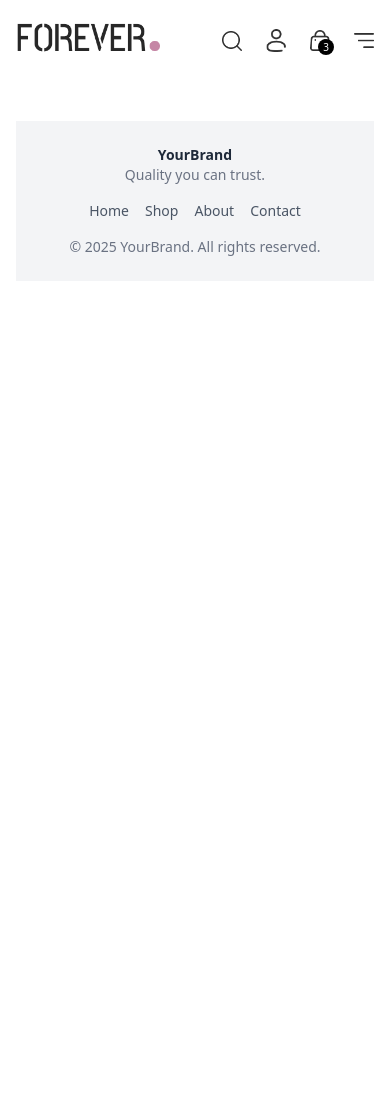
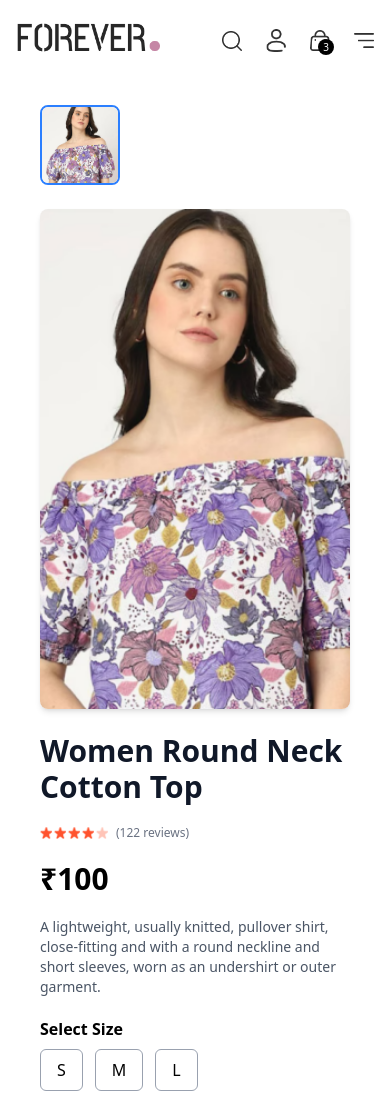
Before and after one commit to Nitesh-00/Projects, a React (Vite) app in the folder E-Commerce/frontend/: page /product/aaaaa in a window 390 px wide. Shown: the top 1097 px of the page. Before the commit the page ends 844 px from the top, so only its background shows below. Built offline with nearby package versions, Linux system fonts and the light colour scheme.

Commit message:
Product Page Added

```diff
--- a/E-Commerce/frontend/src/App.jsx
+++ b/E-Commerce/frontend/src/App.jsx
@@ -11,12 +11,14 @@ import Cart from "./pages/Cart";
 import PlaceOrder from "./pages/PlaceOrder";
 import NavBar from "./components/NavBar";
 import Footer from "./components/Footer";
+import SearchBox from "./components/SearchBox";
 
 function App() {
   return (
     <>
       <div className="px-4 sm:px-[5vw] md:px-[7vw] lg:px-[9vw]">
         <NavBar/>
+        <SearchBox></SearchBox>
         <Routes>
           <Route path="/" element={<Home/>}/>
           <Route path="/collection" element={<Collection/>}/>
--- a/E-Commerce/frontend/src/components/BestSeller.jsx
+++ b/E-Commerce/frontend/src/components/BestSeller.jsx
@@ -22,7 +22,7 @@ const BestSeller = () => {
 </div>
             <div className='grid grid-cols-2 md:grid-cols-3 lg:grid-cols-5 gap-4'>
                 {
-                    bestSeller.map((item,index) => (<Products key={index} id={item.id} image={item.image} name={item.name} price={item.price}/>))
+                    bestSeller.map((item,index) => (<Products key={index} id={item._id} image={item.image} name={item.name} price={item.price}/>))
                 }
             </div>
         </div>
--- a/E-Commerce/frontend/src/components/LatestCollections.jsx
+++ b/E-Commerce/frontend/src/components/LatestCollections.jsx
@@ -25,7 +25,7 @@ const LatestCollections = () => {
 
         <div className='grid grid-cols-2 md:grid-cols-3 lg:grid-cols-5 gap-4'>
             {
-                latest.map((item,index)=> (<Products key={index} id={item.id} image={item.image} name={item.name} price={item.price} />))
+                latest.map((item,index)=> (<Products key={index} id={item._id} image={item.image} name={item.name} price={item.price} />))
             }
         </div>
 
--- /dev/null
+++ b/E-Commerce/frontend/src/components/RelatedProduct.jsx
@@ -0,0 +1,35 @@
+import React, { useContext, useEffect, useState } from 'react'
+import { UserContext } from '../context/Context'
+import Title from './Title';
+import Products from './Products';
+
+const RelatedProduct = ({category,subCategory}) => {
+    const {products} = useContext(UserContext);
+    const [related,setRelated] = useState([])
+    useEffect(()=>{
+        if(products.length > 0){
+            let productCopy = products.slice();
+            productCopy = productCopy.filter((item)=> category === item.category);
+            productCopy = productCopy.filter((item)=> subCategory===item.subCategory)
+            setRelated(productCopy.slice(0,5));
+        }
+        console.log(related);
+
+
+    },[products])
+
+  return (
+    <div>
+      <div>
+          <Title title1='RELATED' title2='PRODUCTS'></Title>
+        </div>
+        <div className='mt-4 grid grid-cols-2 md:grid-cols-3 lg:grid-cols-5 gap-4'>
+            {
+                related.map((item,index)=> (<Products key={index} id={item._id} image={item.image} name={item.name} price={item.price} />))
+            }
+        </div>
+    </div>
+  )
+}
+
+export default RelatedProduct
--- /dev/null
+++ b/E-Commerce/frontend/src/components/SearchBox.jsx
@@ -0,0 +1,31 @@
+import React, { useContext, useEffect, useState } from 'react'
+import { UserContext } from '../context/Context'
+import { assets } from '../assets/assets';
+import { useLocation } from 'react-router-dom';
+
+const SearchBox = () => {
+
+    const {search,setSearch,showSearch,setShowSearch} = useContext(UserContext);
+    const [visible,setVisible] = useState(false);
+    const location = useLocation();
+
+    useEffect(()=>{
+        if(location.pathname.includes('collection')){
+            setVisible(true);
+        }else{
+            setVisible(false);
+        }
+    },[location])
+
+  return showSearch && visible ? (
+    <div className='border-t border-b bg-gray-50 text-center'>
+      <div className='inline-flex items-center justify-center border border-gray-400 px-5 py-2 my-5 mx-3 rounded-full w-2/3 sm-1/2 '>
+        <input value={search} onChange={(e)=>setSearch(e.target.value)} className='flex-1 outline-none bg-inherit text-sm' type="text" placeholder='Search' />
+        <img className='w-4' src={assets.search_icon} alt="" />
+      </div>
+      <img onClick={()=> setShowSearch(false)} className='inline w-3 cursor-pointer' src={assets.cross_icon} alt="" />
+    </div>
+  ) : null
+}
+
+export default SearchBox
--- a/E-Commerce/frontend/src/context/Context.jsx
+++ b/E-Commerce/frontend/src/context/Context.jsx
@@ -1,4 +1,4 @@
-import React, { createContext } from 'react';
+import React, { createContext, useState } from 'react';
 import { products } from '../assets/assets';
 
 export const UserContext = createContext();
@@ -6,11 +6,13 @@ export const UserContext = createContext();
 const Context = ({ children }) => {
   const currency = '$';
   const delivery = '10';
+  const [search,setSearch] = useState('');
+  const [showSearch,setShowSearch] = useState(true);
 
   const value = {
     products,
     currency,
-    delivery
+    delivery,search,setSearch,showSearch,setShowSearch
   };
 
   return (
--- a/E-Commerce/frontend/src/pages/Collection.jsx
+++ b/E-Commerce/frontend/src/pages/Collection.jsx
@@ -5,11 +5,13 @@ import { UserContext } from "../context/Context";
 import Products from "../components/Products";
 
 function Collection() {
-  const { products } = useContext(UserContext);
+  const { products,search,showSearch } = useContext(UserContext);
   const [showFilter, setShowFilter] = useState(false);
   const [filterProduct, setFilterProduct] = useState([]);
   const [category,setCategory] = useState([]);
   const [subCategory,setSubCategory] = useState([]);
+  const [sortType,setSortType] = useState('relevant');
+
 
   const toggleCategory = (e) => {
     if(category.includes(e.target.value)){
@@ -38,12 +40,36 @@ function Collection() {
       productsCopy = productsCopy.filter(item => subCategory.includes(item.subCategory));
     }
 
+    if(search && showSearch){
+      productsCopy = productsCopy.filter(item =>item.name.toLowerCase().includes(search.toLowerCase()))
+    }
+
     setFilterProduct(productsCopy);
+  }
+
+  const sortProduct = () =>{
+    let sortPro = filterProduct.slice();
+
+    switch(sortType){
+      case 'low-high' :
+        setFilterProduct(sortPro.sort((a,b) => (a.price -b.price)));
+        break;
+      case 'high-low' :
+        setFilterProduct(sortPro.sort((a,b)=> (b.price-a.price)));
+        break;
+      default :
+        applyFilter();
+        break;
+    }
   }
 
   useEffect(() => {
     applyFilter();
-  }, [category,subCategory]);
+  }, [category,subCategory,search,showSearch]);
+
+  useEffect(() => {
+    sortProduct();
+  }, [sortType]);
 
   return (
     <div className="flex flex-col sm:flex-row gap-4 sm:gap-10 pt-10 border-t px-4">
@@ -101,7 +127,7 @@ function Collection() {
       <div className="flex-1">
         <div className="flex justify-between items-center text-base sm:text-2xl mb-4">
           <Title title1="ALL" title2="COLLECTIONS" />
-          <select className="border border-gray-300 rounded-md text-sm px-3 py-1 focus:outline-none focus:ring-1 focus:ring-black">
+          <select onChange={(e)=>setSortType(e.target.value)} className="border border-gray-300 rounded-md text-sm px-3 py-1 focus:outline-none focus:ring-1 focus:ring-black">
             <option value="relevant">Sort: Relevant</option>
             <option value="low-high">Sort: Low to High</option>
             <option value="high-low">Sort: High to Low</option>
@@ -112,7 +138,7 @@ function Collection() {
           {filterProduct.map((item, index) => (
             <Products
               key={index}
-              id={item.id}
+              id={item._id}
               image={item.image}
               name={item.name}
               price={item.price}
--- a/E-Commerce/frontend/src/pages/Product.jsx
+++ b/E-Commerce/frontend/src/pages/Product.jsx
@@ -1,11 +1,146 @@
-import React from 'react'
+import React, { useContext, useEffect, useState } from "react";
+import { useParams } from "react-router-dom";
+import { UserContext } from "../context/Context";
+import { assets } from "../assets/assets";
+import RelatedProduct from "../components/RelatedProduct";
+
 
 function Product() {
-  return (
-    <div>
+  const { productId } = useParams();
+  const { products } = useContext(UserContext);
+  const [productData, setProductData] = useState(null);
+  const [image, setImage] = useState("");
 
+  useEffect(() => {
+    const item = products.find((item) => item._id === productId);
+    if (item) {
+      setProductData(item);
+      setImage(item.image[0]);
+    }
+  }, [productId, products]);
+
+  return productData ? (
+    <div className="max-w-7xl mx-auto p-6">
+      <div className="flex flex-col lg:flex-row gap-6">
+        {/* Vertical Thumbnails */}
+        <div className="flex lg:flex-col gap-3 overflow-auto max-h-[500px]">
+          {productData.image.map((img, index) => (
+            <img
+              key={index}
+              src={img}
+              alt={`Thumb ${index}`}
+              onClick={() => setImage(img)}
+              className={`w-20 h-20 object-cover rounded-lg cursor-pointer border-2 ${
+                img === image ? "border-blue-500" : "border-gray-300"
+              }`}
+            />
+          ))}
+        </div>
+
+        {/* Main Image */}
+        <div className="flex-1">
+          <img
+            src={image}
+            alt="Main"
+            className="w-full h-[500px] object-cover rounded-lg shadow-md"
+          />
+        </div>
+
+        {/* Product Info */}
+        <div className="flex-1 flex flex-col gap-5">
+          <h1 className="text-3xl font-bold text-gray-900">
+            {productData.name}
+          </h1>
+
+          {/* ⭐ Ratings */}
+          <div className="flex items-center gap-2 text-gray-700 text-sm">
+            <div className="flex gap-0.5">
+              <img src={assets.star_icon} className="w-3" alt="star" />
+              <img src={assets.star_icon} className="w-3" alt="star" />
+              <img src={assets.star_icon} className="w-3" alt="star" />
+              <img src={assets.star_icon} className="w-3" alt="star" />
+              <img
+                src={assets.star_dull_icon}
+                className="w-3"
+                alt="star dull"
+              />
+            </div>
+            <p className="text-xs text-gray-500">(122 reviews)</p>
+          </div>
+
+          {/* 💰 Price */}
+          <p className="text-3xl font-bold text-black">₹{productData.price}</p>
+
+          {/* Description */}
+          <p className="text-gray-600 text-sm">{productData.description}</p>
+
+          {/* Sizes */}
+          <div>
+            <h2 className="font-semibold mb-2">Select Size</h2>
+            <div className="flex gap-3 flex-wrap">
+              {productData.sizes.map((item, index) => (
+                <button
+                  key={index}
+                  className="px-4 py-2 border border-gray-400 rounded-md hover:bg-gray-200 transition"
+                >
+                  {item}
+                </button>
+              ))}
+            </div>
+          </div>
+
+          {/* Add to Cart */}
+          <button className="mt-4 px-6 py-3 bg-gray-900 text-white text-lg rounded-lg hover:bg-gray-700 transition duration-200">
+            Add to Cart
+          </button>
+
+          <hr className="mt-4" />
+
+          {/* Features */}
+          <div className="space-y-1 text-gray-700 text-sm">
+            <p> 100% Original</p>
+            <p> Cash on Delivery</p>
+            <p> Easy Returns Available</p>
+          </div>
+        </div>
+      </div>
+      <div className="mt-8">
+        {/* Tab Buttons */}
+        <div className="flex border-b border-gray-300 w-full">
+          <div className="px-4 py-2 cursor-pointer font-medium text-gray-600 hover:text-black hover:border-black border-b-2 border-transparent">
+            Description
+          </div>
+          <div className="px-4 py-2 cursor-pointer font-medium text-gray-600 hover:text-black hover:border-black border-b-2 border-transparent">
+            Reviews (122)
+          </div>
+        </div>
+
+        {/* Content Section */}
+        <div className="mt-4 px-3 text-gray-700 text-sm leading-relaxed">
+          Elevate your everyday wardrobe with this premium cotton T-shirt,
+          crafted for comfort and built to last. Designed with a classic crew
+          neckline and a tailored fit, it’s perfect for casual outings, gym
+          sessions, or just lounging at home. Made from 100% breathable,
+          skin-friendly cotton, it ensures you stay cool and confident
+          throughout the day.
+          <br />
+          <br />
+          - Material: 100% Pure Cotton
+          <br />
+          - Fit: Regular | Neck: Crew Neck
+          <br />
+          - Wash Care: Machine washable, dry in shade
+          <br />
+          - Available Sizes: S, M, L, XL, XXL
+          <br />- Made in India
+        </div>
+      </div>
+      <hr className="mt-4" />
+      <RelatedProduct category={productData.category} subCategory={productData.subCategory}></RelatedProduct>
     </div>
-  )
+  ) : (
+    <div className="text-center text-gray-500 py-20">Loading...</div>
+  );
 }
 
-export default Product
+export default Product;
```
Also changed, not shown: E-Commerce/frontend/src/components/NavBar.jsx (+8 -6 lines).
